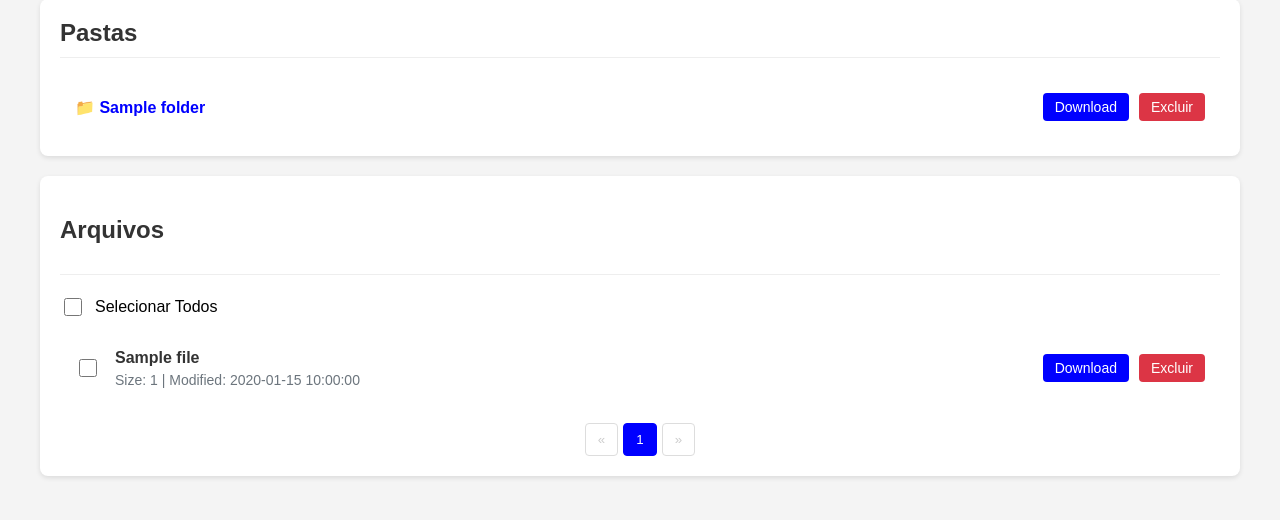
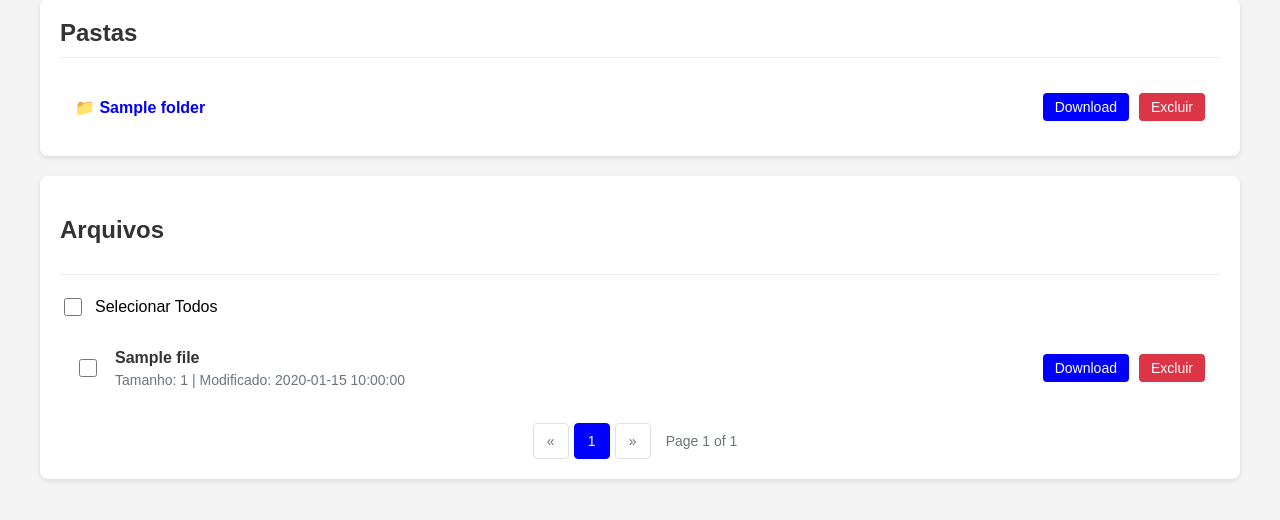
Before and after one commit to rxfaelr/bucketManager, a Flask app: template templates/admin_folder_view.html in a window 1280 px wide. Shown: the part 166-686 px from the top of the page. Run offline with Flask 3, Linux system fonts and the light colour scheme; the template is opened without the code that fills it: most values are stand-ins (such as "Sample title", 1, 10 or a date in 2020); some libraries are stand-ins or nearby versions.

Commit message:
fixed pagination controls

```diff
--- a/templates/admin_folder_view.html
+++ b/templates/admin_folder_view.html
@@ -270,22 +270,36 @@
         .pagination {
             display: flex;
             justify-content: center;
+            align-items: center;
             margin-top: 20px;
             gap: 5px;
+            flex-wrap: wrap;
+        }
+
+        .pagination-info {
+            margin: 0 10px;
+            color: #6c757d;
+            font-size: 14px;
         }
 
         .pagination-btn {
-            padding: 8px 12px;
-            border: 1px solid #ddd;
+            min-width: 36px;
+            height: 36px;
+            border: 1px solid #dee2e6;
             background-color: white;
             color: #0000FF;
+            border-radius: 4px;
             cursor: pointer;
-            border-radius: 4px;
-            transition: background-color 0.3s;
+            display: flex;
+            align-items: center;
+            justify-content: center;
+            font-size: 14px;
+            transition: all 0.2s;
         }
 
-        .pagination-btn:hover {
-            background-color: #f0f0f0;
+        .pagination-btn:hover:not(:disabled) {
+            background-color: #e9ecef;
+            border-color: #dee2e6;
         }
 
         .pagination-btn.active {
@@ -294,9 +308,17 @@
             border-color: #0000FF;
         }
 
-        .pagination-btn.disabled {
-            color: #ccc;
+        .pagination-btn:disabled {
+            color: #6c757d;
             cursor: not-allowed;
+        }
+
+        .pagination-ellipsis {
+            min-width: 36px;
+            display: flex;
+            align-items: center;
+            justify-content: center;
+            color: #6c757d;
         }
 
         .select-all-container {
@@ -465,7 +487,7 @@
                         <input type="checkbox" class="file-checkbox" data-encoded="{{ file.encoded_path }}" data-filename="{{ file.name }}" onchange="updateSelectedCount()">
                         <div class="file-details">
                             <div class="file-name">{{ file.name }}</div>
-                            <div class="file-metadata">Size: {{ file.size }} | Modified: {{ file.last_modified }}</div>
+                            <div class="file-metadata">Tamanho: {{ file.size }} | Modificado: {{ file.last_modified }}</div>
                         </div>
                     </div>
                     <div class="file-actions">
@@ -563,67 +585,117 @@
 
         function createPaginationControls() {
             const paginationContainer = document.getElementById('pagination');
+            if (!paginationContainer) return;
+
             paginationContainer.innerHTML = '';
 
+            // Previous button
             const prevBtn = document.createElement('button');
             prevBtn.className = 'pagination-btn';
-            prevBtn.textContent = '«';
+            prevBtn.innerHTML = '&laquo;';
+            prevBtn.disabled = currentPage === 1;
             prevBtn.addEventListener('click', () => {
                 if (currentPage > 1) showPage(currentPage - 1);
             });
             paginationContainer.appendChild(prevBtn);
 
-            for (let i = 1; i <= totalPages; i++) {
+            // Determine which page buttons to show
+            const maxVisibleButtons = 5;
+            let startPage = Math.max(1, currentPage - Math.floor(maxVisibleButtons / 2));
+            let endPage = Math.min(totalPages, startPage + maxVisibleButtons - 1);
+
+
+            if (endPage - startPage + 1 < maxVisibleButtons) {
+                startPage = Math.max(1, endPage - maxVisibleButtons + 1);
+            }
+
+            // First page button (if not in range)
+            if (startPage > 1) {
+                const firstPageBtn = document.createElement('button');
+                firstPageBtn.className = 'pagination-btn';
+                firstPageBtn.textContent = '1';
+                firstPageBtn.addEventListener('click', () => showPage(1));
+                paginationContainer.appendChild(firstPageBtn);
+
+
+                if (startPage > 2) {
+                    const ellipsis = document.createElement('span');
+                    ellipsis.className = 'pagination-ellipsis';
+                    ellipsis.textContent = '...';
+                    paginationContainer.appendChild(ellipsis);
+                }
+            }
+
+            // Page buttons in the visible range
+            for (let i = startPage; i <= endPage; i++) {
                 const pageBtn = document.createElement('button');
                 pageBtn.className = 'pagination-btn';
+                if (i === currentPage) pageBtn.classList.add('active');
                 pageBtn.textContent = i;
                 pageBtn.addEventListener('click', () => showPage(i));
                 paginationContainer.appendChild(pageBtn);
             }
 
+            // Last page button (if not in range)
+            if (endPage < totalPages) {
+                // Add ellipsis if there's a gap
+                if (endPage < totalPages - 1) {
+                    const ellipsis = document.createElement('span');
+                    ellipsis.className = 'pagination-ellipsis';
+                    ellipsis.textContent = '...';
+                    paginationContainer.appendChild(ellipsis);
+                }
+
+                const lastPageBtn = document.createElement('button');
+                lastPageBtn.className = 'pagination-btn';
+                lastPageBtn.textContent = totalPages;
+                lastPageBtn.addEventListener('click', () => showPage(totalPages));
+                paginationContainer.appendChild(lastPageBtn);
+            }
+
+            // Next button
             const nextBtn = document.createElement('button');
             nextBtn.className = 'pagination-btn';
-            nextBtn.textContent = '»';
+            nextBtn.innerHTML = '&raquo;';
+            nextBtn.disabled = currentPage === totalPages;
             nextBtn.addEventListener('click', () => {
                 if (currentPage < totalPages) showPage(currentPage + 1);
             });
             paginationContainer.appendChild(nextBtn);
+
+            // Add page info text
+            const pageInfo = document.createElement('span');
+            pageInfo.className = 'pagination-info';
+            pageInfo.textContent = `Página ${currentPage} de ${totalPages}`;
+            paginationContainer.appendChild(pageInfo);
         }
 
-        function showPage(page) {
-            currentPage = page;
+        function showPage(pageNumber) {
+            if (pageNumber < 1 || pageNumber > totalPages) return;
+
+            currentPage = pageNumber;
 
             const fileItems = document.querySelectorAll('.file-item');
-            fileItems.forEach(item => {
-                item.style.display = 'none';
-            });
+            const itemsPerPage = 20;
+            const startIndex = (currentPage - 1) * itemsPerPage;
+            const endIndex = startIndex + itemsPerPage;
 
-            const pageItems = document.querySelectorAll(`.file-item[data-page="${page}"]`);
-            pageItems.forEach(item => {
-                item.style.display = 'flex';
-            });
+            let visibleCount = 0;
 
-            const pageButtons = document.querySelectorAll('.pagination-btn');
-            pageButtons.forEach(btn => {
-                btn.classList.remove('active');
-                if (btn.textContent === page.toString()) {
-                    btn.classList.add('active');
+            fileItems.forEach((item, index) => {
+                if (index >= startIndex && index < endIndex) {
+                    item.style.display = 'flex';
+                    visibleCount++;
+                } else {
+                    item.style.display = 'none';
                 }
             });
 
-            const prevBtn = document.querySelector('.pagination-btn:first-child');
-            const nextBtn = document.querySelector('.pagination-btn:last-child');
+            createPaginationControls();
 
-            if (page === 1) {
-                prevBtn.classList.add('disabled');
-            } else {
-                prevBtn.classList.remove('disabled');
-            }
-
-            if (page === totalPages) {
-                nextBtn.classList.add('disabled');
-            } else {
-                nextBtn.classList.remove('disabled');
+            const pageInfoElement = document.querySelector('.pagination-info');
+            if (pageInfoElement) {
+                pageInfoElement.textContent = `Page ${currentPage} of ${totalPages}`;
             }
         }
 
```
